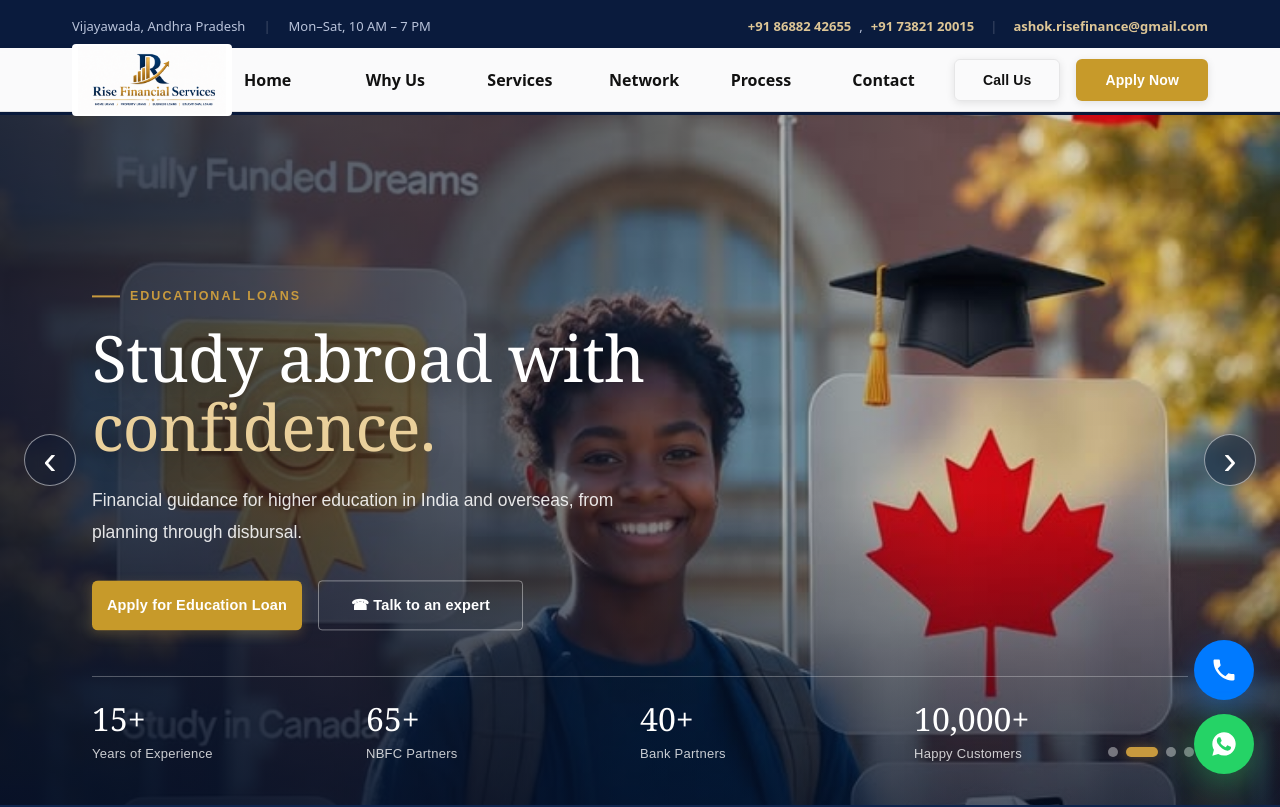
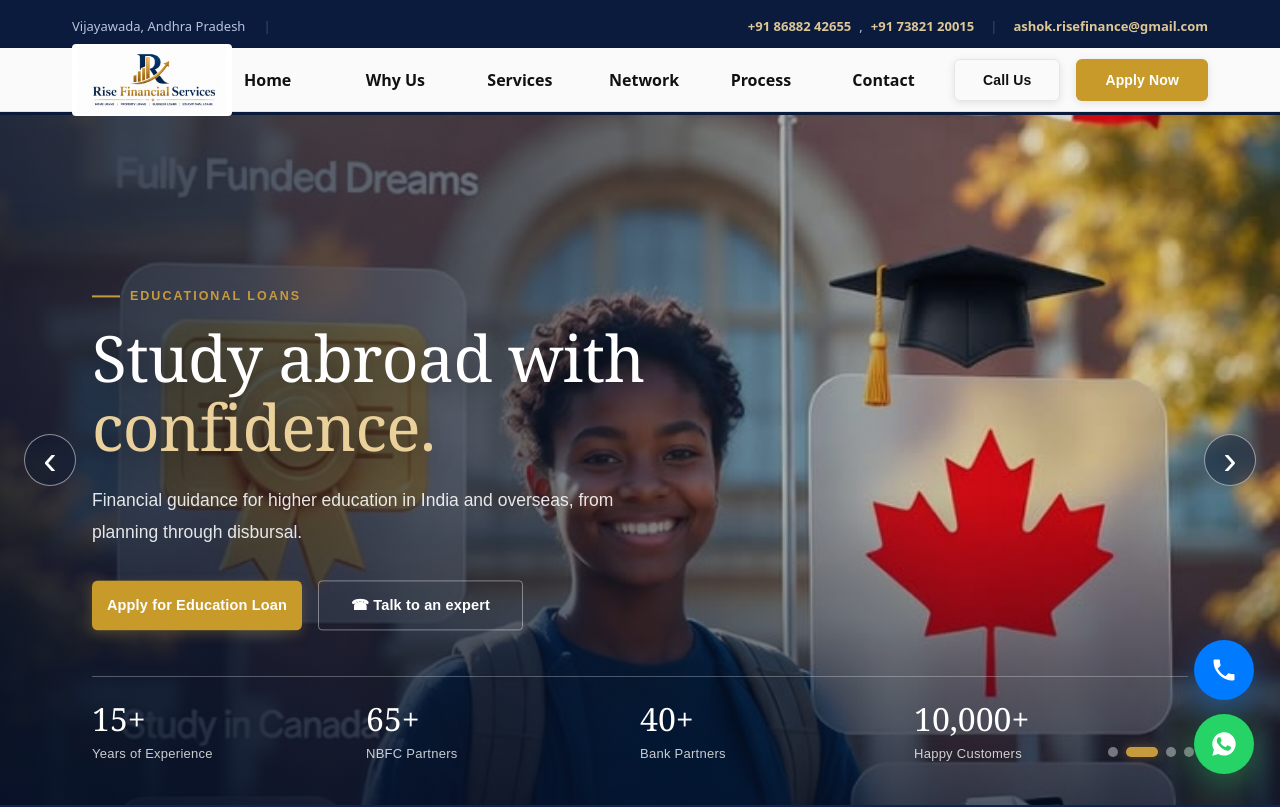
Before and after one commit to ashokaki1704/Rise-Financial-Service, a React (Vite) app: page / in a window 1280 px wide. Shown: the top 807 px of the page. Built offline with nearby package versions, Linux system fonts and the light colour scheme.

Commit message:
Update Header.jsx

```diff
--- a/src/components/Header.jsx
+++ b/src/components/Header.jsx
@@ -73,7 +73,7 @@ export default function Header() {
           <div className="topbar-left">
             <div className="location">Vijayawada, Andhra Pradesh</div>
             <span className="divider">|</span>
-            <div className="hours">Mon–Sat, 10 AM – 7 PM</div>
+
           </div>
 
           <div className="topbar-right">
```
